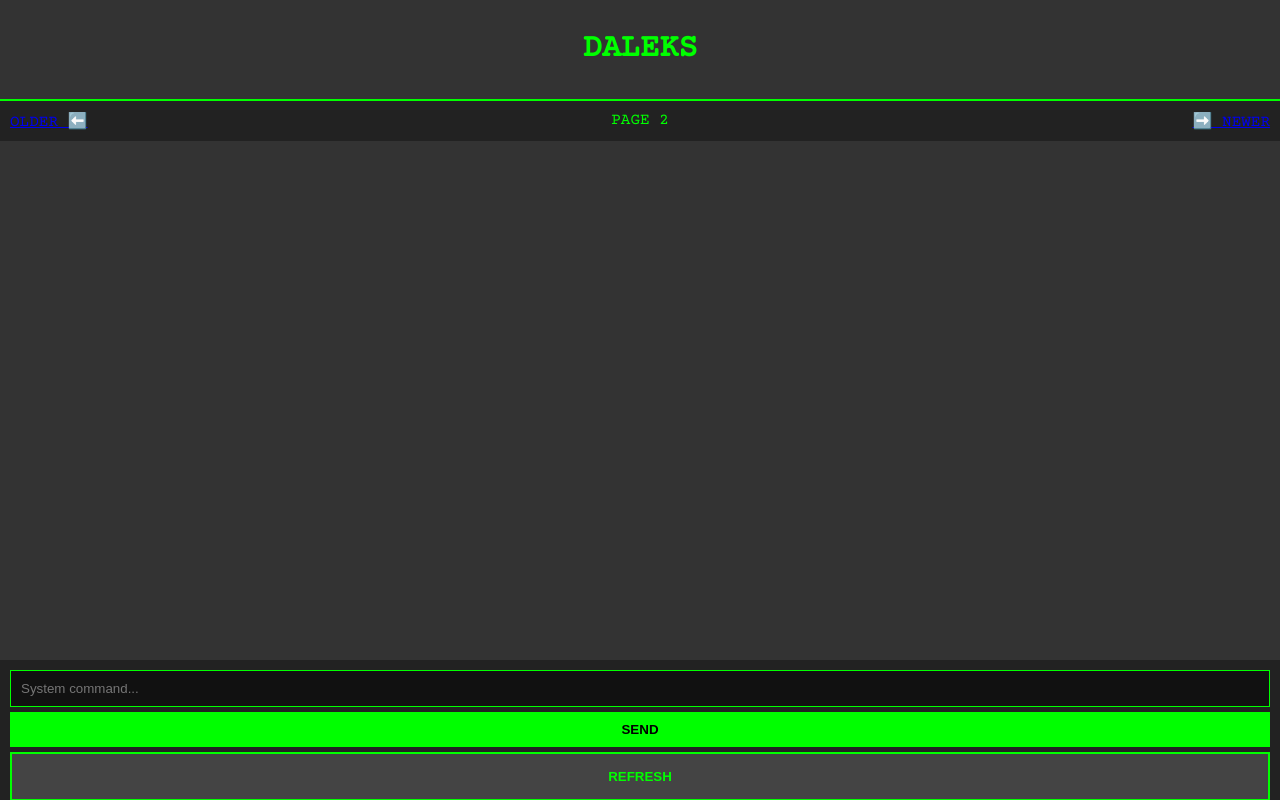
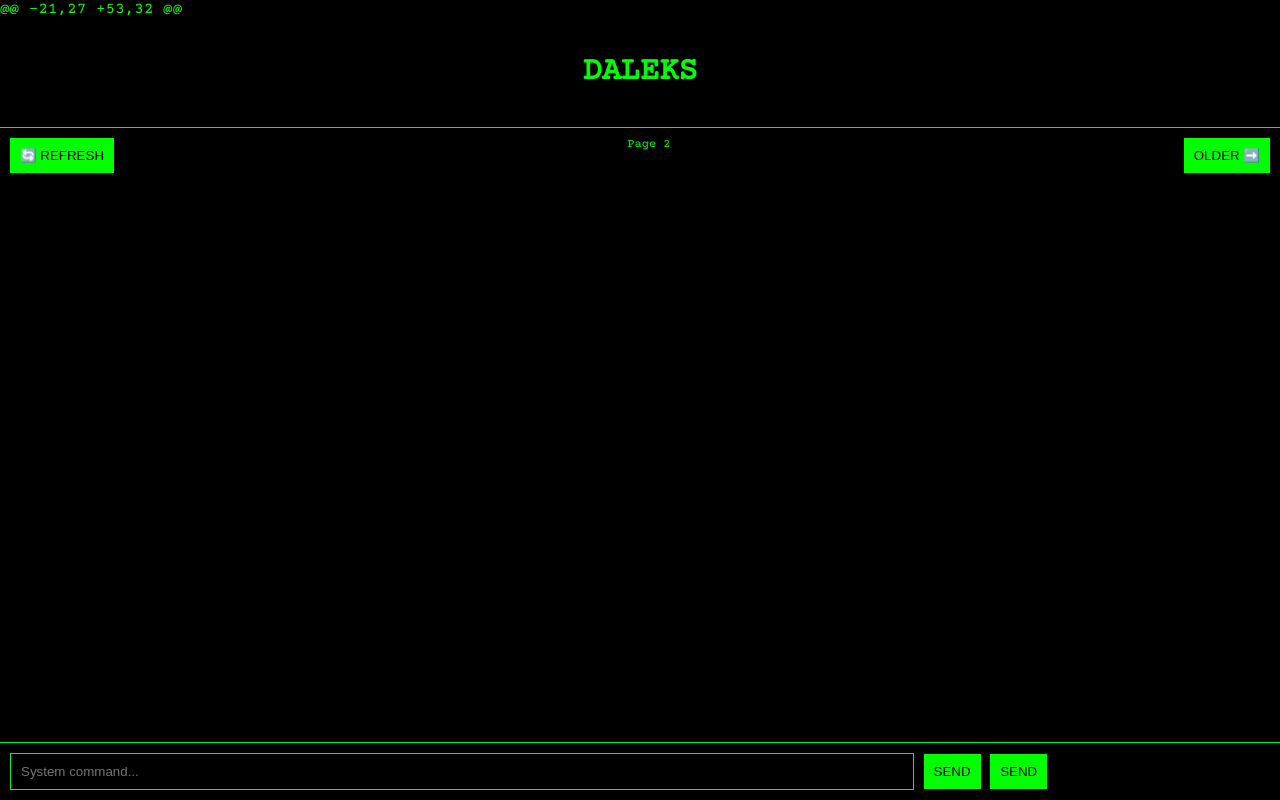
Before and after one commit to ashrafulishti/Dalek-s-World, a Flask app: page /?page=2 in a window 1280 px wide. Run offline with Flask 3, Linux system fonts and the light colour scheme; a user stored in the database is signed in; data that the repository does not hold is empty; some libraries are stand-ins or nearby versions.

Commit message:
Update home.html

```diff
--- a/templates/home.html
+++ b/templates/home.html
@@ -1,60 +1,91 @@
 <!DOCTYPE html>
 <html>
 <head>
+    <meta name="viewport" content="width=device-width, initial-scale=1.0">
     <meta name="viewport" content="width=device-width, initial-scale=1.0, maximum-scale=1.0, user-scalable=no">
     <link href="https://fonts.googleapis.com/css2?family=Courier+Prime&display=swap" rel="stylesheet">
     <style>
-        html, body { height: 100%; margin: 0; background: #333; color: #0f0; font-family: 'Courier Prime', monospace; display: flex; flex-direction: column; overflow: hidden; }
+        body { background: #000; color: #0f0; font-family: 'Courier Prime', monospace; margin: 0; display: flex; flex-direction: column; height: 100vh; }
+        body {
+            background: #000;
+            color: #0f0;
+            font-family: 'Courier Prime', monospace;
+            margin: 0;
+            display: flex;
+            flex-direction: column;
+            height: 100vh;
+        }
+        .header { text-align: center; padding: 15px; border-bottom: 1px solid #0f0; }
+        .refresh-bar { display: flex; justify-content: space-between; padding: 10px; font-size: 12px; }
+        .chat-container { flex: 1; overflow-y: auto; padding: 15px; padding-bottom: 80px; display: flex; flex-direction: column; }
+        .msg { border: 1px solid #0f0; padding: 10px; margin-bottom: 10px; border-radius: 5px; max-width: 85%; }
 
-        .header { text-align: center; padding: 10px; border-bottom: 2px solid #0f0; }
-        .nav-bar { display: flex; justify-content: space-between; padding: 10px; background: #222; }
+        /* Main chat area - scrollable */
+        .chat-container {
+            flex: 1;
+            overflow-y: auto;
+            padding: 15px;
+            display: flex;
+            flex-direction: column;
+        }
 
-        .chat-container { flex: 1; overflow-y: scroll; padding: 15px; display: flex; flex-direction: column; gap: 10px; }
+        .msg {
+            border: 1px solid #0f0;
+            padding: 10px;
+            margin-bottom: 10px;
+            border-radius: 5px;
+            max-width: 85%;
+        }
+        .sent { align-self: flex-end; border-color: #0084ff; }
+        .received { align-self: flex-start; }
+        .username { color: #ff0000; font-weight: bold; } /* Red Username */
+        .input-area { position: fixed; bottom: 0; width: 100%; background: #000; padding: 10px; border-top: 1px solid #0f0; }
+        .username { color: #ff0000; font-weight: bold; } /* Red Usernames */
 
-        .msg { padding: 12px; border-radius: 12px; max-width: 80%; }
-        .sent { align-self: flex-end; background: #0084ff; color: #fff; }
-        .received { align-self: flex-start; background: #555; color: #fff; }
-        .username { font-weight: bold; color: #ff0000; font-size: 11px; }
+        .input-area {
+            position: fixed;
+            bottom: 0;
+            width: 100%;
+            background: #000;
+            padding: 10px;
+            border-top: 1px solid #0f0;
+            box-sizing: border-box;
+        }
+        input { width: 70%; background: #000; color: #0f0; border: 1px solid #0f0; padding: 10px; }
+        button { background: #0f0; color: #000; border: none; padding: 10px; cursor: pointer; }
+    </style>
+@@ -21,27 +53,32 @@
+    <div class="header">
+        <h1>DALEKS</h1>
+    </div>
 
-        .input-area { height: 120px; background: #222; padding: 10px; display: flex; flex-direction: column; gap: 5px; }
-        input { flex: 1; background: #111; color: #0f0; border: 1px solid #0f0; padding: 10px; }
-        .btn-send { background: #0f0; color: #000; padding: 10px; font-weight: bold; border: none; }
-        .btn-refresh { background: #444; color: #0f0; padding: 15px; font-weight: bold; border: 2px solid #0f0; width: 100%; }
-    </style>
-</head>
-<body>
-    <div class="header"><h1>DALEKS</h1></div>
-    <div class="nav-bar">
-        <a href="{{ url_for('home', page=page + 1) }}">OLDER ⬅️</a>
-        <span>PAGE {{ page }}</span>
-        {% if page > 1 %}<a href="{{ url_for('home', page=page - 1) }}">➡️ NEWER</a>{% endif %}
+    <div class="refresh-bar">
+        <a href="/"><button>🔄 REFRESH</button></a>
+        <span>Page {{ page }}</span>
+        <a href="{{ url_for('home', page=page + 1) }}"><button>OLDER ➡️</button></a>
     </div>
 
     <div class="chat-container" id="chatBox">
-        </div>
+        {% for post in posts %}
+            <div class="msg {{ 'sent' if post['username'] == session.username else 'received' }}">
+                <span class="username">{{ post['username'] }}</span><br>{{ post['content'] }}
+            </div>
+        {% endfor %}
+
+        <div style="height: 80px;"></div>
+    </div>
 
     <div class="input-area">
-        <form action="/post" method="POST" style="display:flex; flex-direction:column; gap:5px;">
-            <input name="content" placeholder="System command..." required>
-            <button type="submit" class="btn-send">SEND</button>
+        <form action="/post" method="POST">
+            <input name="content" placeholder="System command..." required autocomplete="off">
+            <button>SEND</button>
+            <button type="submit">SEND</button>
         </form>
-        <button class="btn-refresh" onclick="location.reload()">REFRESH</button>
     </div>
 
     <script>
-        // Auto-refresh logic: Fetches new content every 1 second
-        setInterval(function() {
-            fetch(window.location.href)
-                .then(response => response.text())
-                .then(html => {
-                    const parser = new DOMParser();
-                    const doc = parser.parseFromString(html, 'text/html');
-                    const newChat = doc.getElementById('chatBox').innerHTML;
-                    if(document.getElementById('chatBox').innerHTML !== newChat) {
-                        document.getElementById('chatBox').innerHTML = newChat;
-                    }
-                });
-        }, 1000);
+        // Auto-scroll to bottom on load
+        // Auto-scroll to the bottom of the feed
+        const chatBox = document.getElementById("chatBox");
+        chatBox.scrollTop = chatBox.scrollHeight;
     </script>
-</body>
-</html>
```
